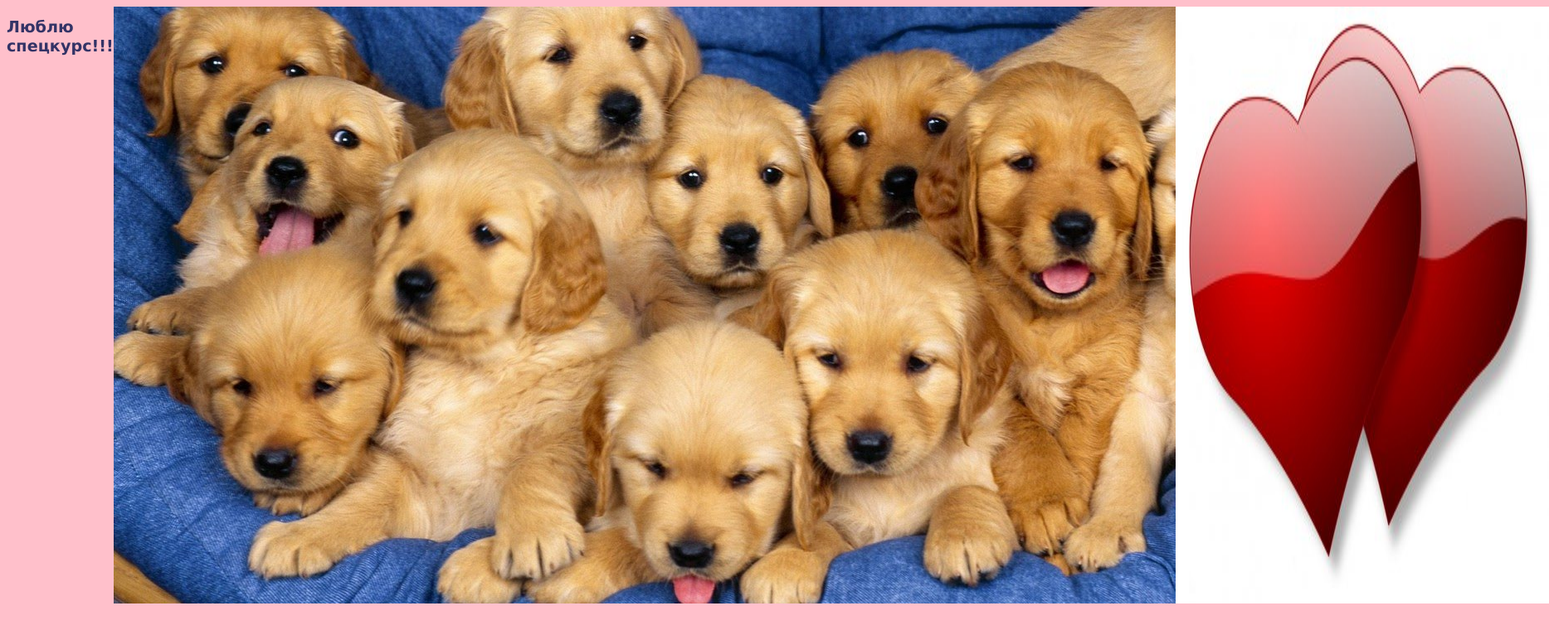
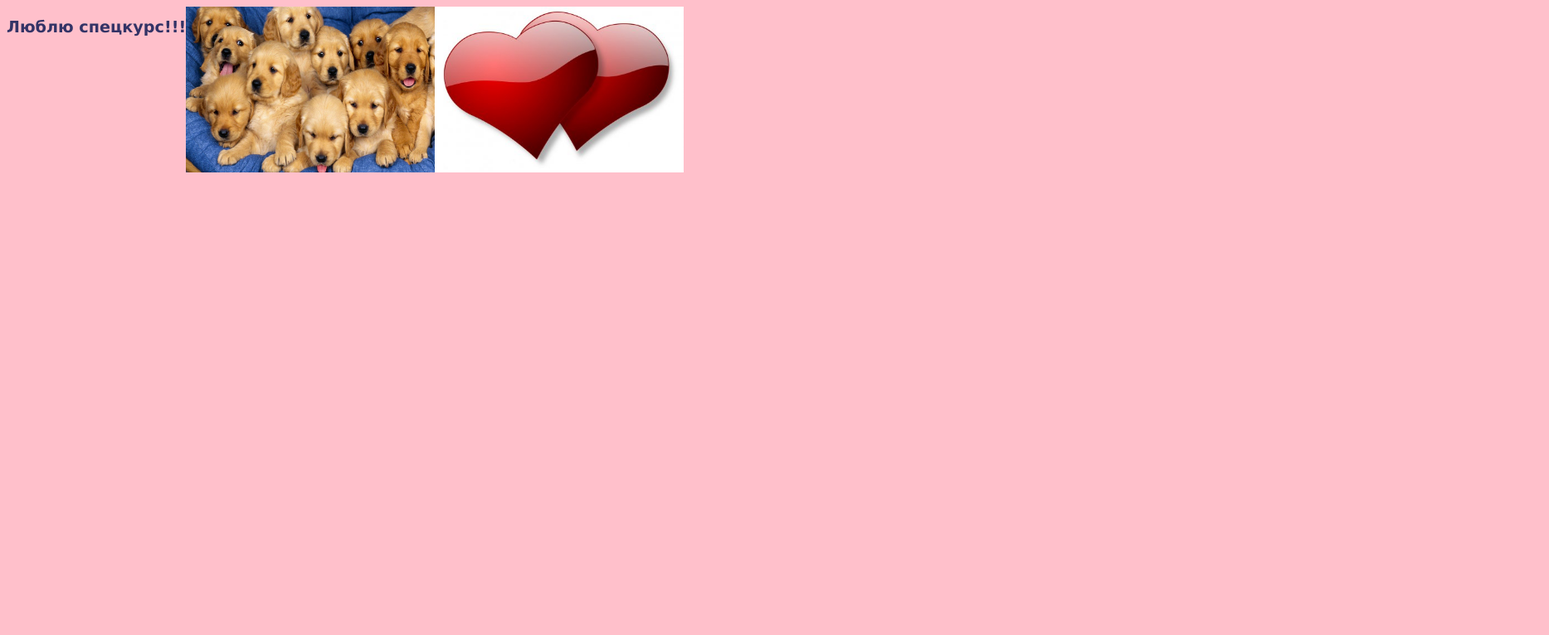
Before and after one commit to Test817/Test817.github.io, a plain HTML site: page index.html in a window 1280 px wide. Shown: the whole page at 83% size, 1867 px wide, since content can reach past the window. Drawn offline with Linux system fonts and the light colour scheme.

Commit message:
asdfasdf

```diff
--- a/index.html
+++ b/index.html
@@ -13,6 +13,10 @@
     font-family: Verdana, Arial, Helvetica, sans-serif;
     color: #333366;
    }
+   img{
+    width: 300px;
+    height: 200px
+   }
   </style>
  </head>
  <body>
```
